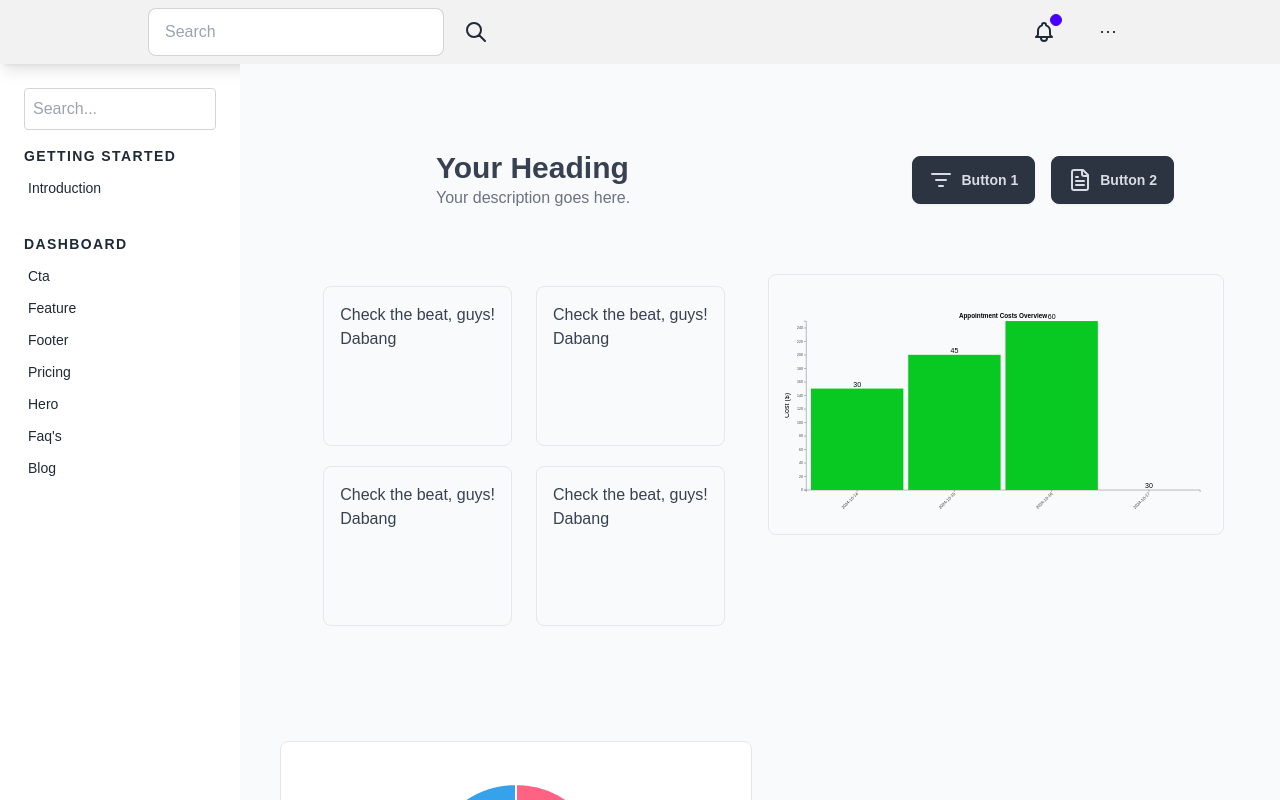
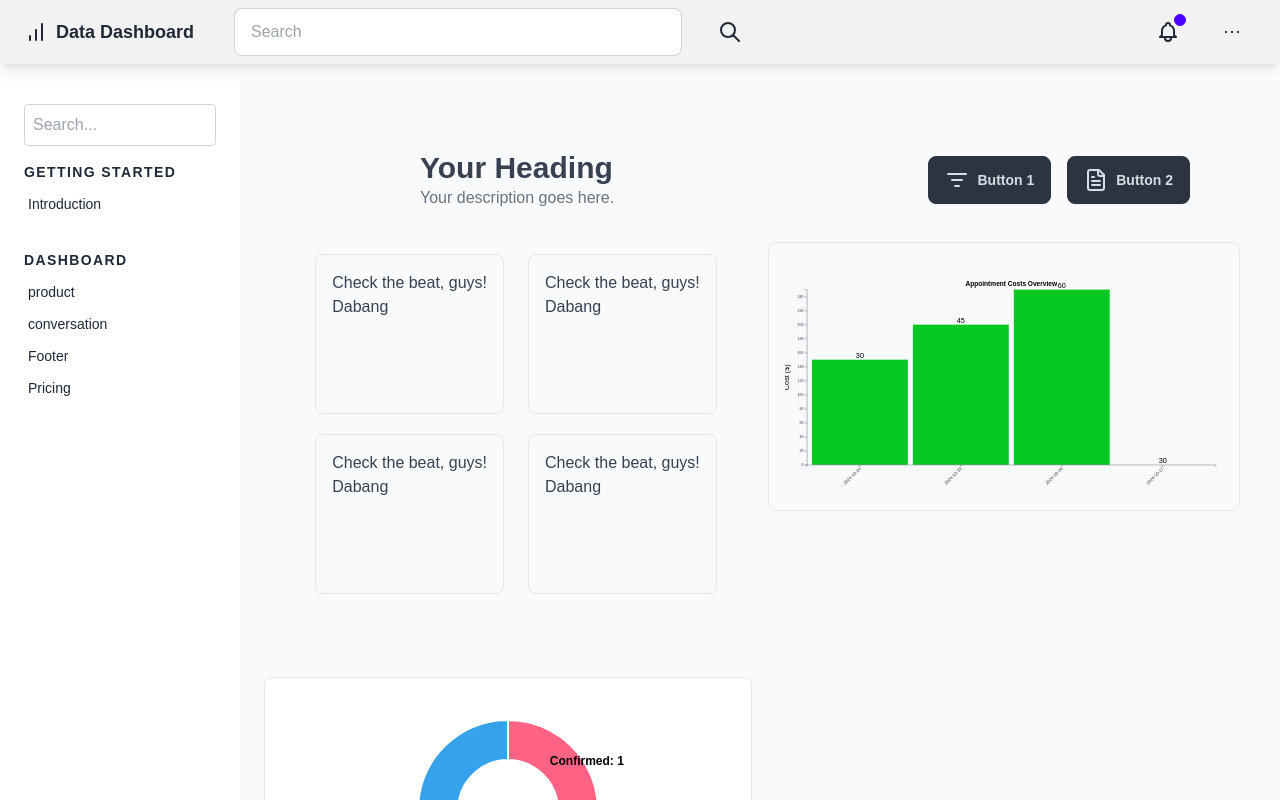
Before and after one commit to singhtameshwar/data-dashboard, a Next.js app: page /dashboard in a window 1280 px wide. Shown: the top 800 px of the page. Built offline with nearby package versions, Linux system fonts and the light colour scheme.

Commit message:
adding datadeshboard

```diff
--- a/src/components/dashboard/content1.tsx
+++ b/src/components/dashboard/content1.tsx
@@ -163,7 +163,6 @@ export const Content1 = () => {
   }, []);
 
   return (
-    <div className="py-4 px-4">
       <div className="grid grid-cols-1 md:grid-cols-2 gap-4 p-4">
         <div className="flex flex-col justify-center items-center space-y-5">
           <div className="flex flex-col md:flex-row space-y-4 md:space-y-0 md:space-x-6 pt-3">
@@ -195,6 +194,5 @@ export const Content1 = () => {
           </div>
         </div>
       </div>
-    </div>
   );
 };
--- a/src/components/dashboard/content2.tsx
+++ b/src/components/dashboard/content2.tsx
@@ -93,7 +93,6 @@ export const Content2 = () => {
     }, [data]);
 
     return (
-        <div className="py-4 px-4">
             <div className="grid grid-cols-1 h-[400px] md:grid-cols-2 gap-4">
                 <div className="flex justify-center items-center">
                     <div className="bg-white border rounded-lg p-4 flex justify-center items-center h-2/3 w-full">
@@ -103,6 +102,5 @@ export const Content2 = () => {
                     </div>
                 </div>
             </div>
-        </div>
     );
 };
--- a/src/components/dashboard/heroheader.tsx
+++ b/src/components/dashboard/heroheader.tsx
@@ -2,7 +2,6 @@ import { FileText, ListFilter } from "lucide-react";
 
 export default function Header() {
   return (
-    <div className="py-4 px-4">
     <div className="flex flex-col lg:flex-row justify-between items-center p-4">
       <div className="mt-4 lg:mt-[30px] ml-4 lg:ml-[140px] text-center lg:text-left">
         <h1 className="text-2xl lg:text-3xl font-bold">Your Heading</h1>
@@ -14,6 +13,5 @@ export default function Header() {
         <button className="btn btn-neutral"><FileText />Button 2</button>
       </div>
     </div>
-    </div>
   );
 }
--- a/src/components/dashboard/searchbar.tsx
+++ b/src/components/dashboard/searchbar.tsx
@@ -1,15 +1,21 @@
+import { BarChart } from "lucide-react";
+
 export default function Searchbar() {
   return (
     <div className="navbar bg-base-200 shadow-lg">
-      <div className="navbar-start ml-4 lg:ml-[140px] flex flex-1 items-center">
-        <div className="form-control w-full max-w-xs lg:max-w-md">
+      <div className="navbar-start ml-4 flex items-center space-x-4 md:w-full md:space-x-6">
+        <div className="flex items-center mr-2 md:mr-4">
+          <BarChart className="mr-2" />
+          <h2 className="text-lg font-semibold">Data Dashboard</h2>
+        </div>
+        <div className="form-control flex-1 max-w-xs md:max-w-md mx-auto">
           <input
             type="text"
             placeholder="Search"
             className="input input-bordered w-full"
           />
         </div>
-        <button className="btn btn-ghost btn-square ml-2">
+        <button className="btn btn-ghost btn-square">
           <svg
             xmlns="http://www.w3.org/2000/svg"
             className="h-6 w-6"
@@ -26,8 +32,7 @@ export default function Searchbar() {
           </svg>
         </button>
       </div>
-
-      <div className="navbar-end mr-4 lg:mr-[140px] flex items-center space-x-4">
+      <div className="navbar-end mr-4 flex items-center space-x-4">
         <button className="btn btn-ghost btn-circle relative">
           <div className="indicator">
             <svg
@@ -47,7 +52,6 @@ export default function Searchbar() {
             <span className="badge badge-xs badge-primary indicator-item"></span>
           </div>
         </button>
-
         <div className="dropdown dropdown-end z-50">
           <button tabIndex={0} className="btn btn-ghost text-black btn-circle">
             <svg
@@ -67,22 +71,16 @@ export default function Searchbar() {
           </button>
           <ul
             tabIndex={0}
-            className="menu dropdown-content p-2 mr-[160px] rounded-box w-28 z-50 h-[calc(100%-20px)]"
+            className="menu dropdown-content p-2 rounded-box w-28 z-50"
           >
             <li>
-              <a href="#" className="text-sm">
-                Profile
-              </a>
+              <a href="#" className="text-sm">Profile</a>
             </li>
             <li>
-              <a href="#" className="text-sm">
-                Settings
-              </a>
+              <a href="#" className="text-sm">Settings</a>
             </li>
             <li>
-              <a href="#" className="text-sm">
-                Logout
-              </a>
+              <a href="#" className="text-sm">Logout</a>
             </li>
           </ul>
         </div>
--- a/src/components/dashboard/slidebar.tsx
+++ b/src/components/dashboard/slidebar.tsx
@@ -12,7 +12,7 @@ export const SidebarWithContent = () => {
     { category: 'Getting Started', items: ['Introduction'] },
     {
       category: 'Dashboard',
-      items: ['Cta', 'Feature', 'Footer', 'Pricing', 'Hero', "Faq's", 'Blog'],
+      items: ['product', 'conversation', 'Footer', 'Pricing'],
     }
   ];
 
@@ -37,6 +37,7 @@ export const SidebarWithContent = () => {
   };
 
   return (
+    <div className='pt-4'>
     <div className="flex min-h-screen">
       <aside className="w-full h-full p-6 sm:w-60">
         <input
@@ -83,6 +84,7 @@ export const SidebarWithContent = () => {
         )}
       </main>
     </div>
+    </div>
   );
 };
 
```
